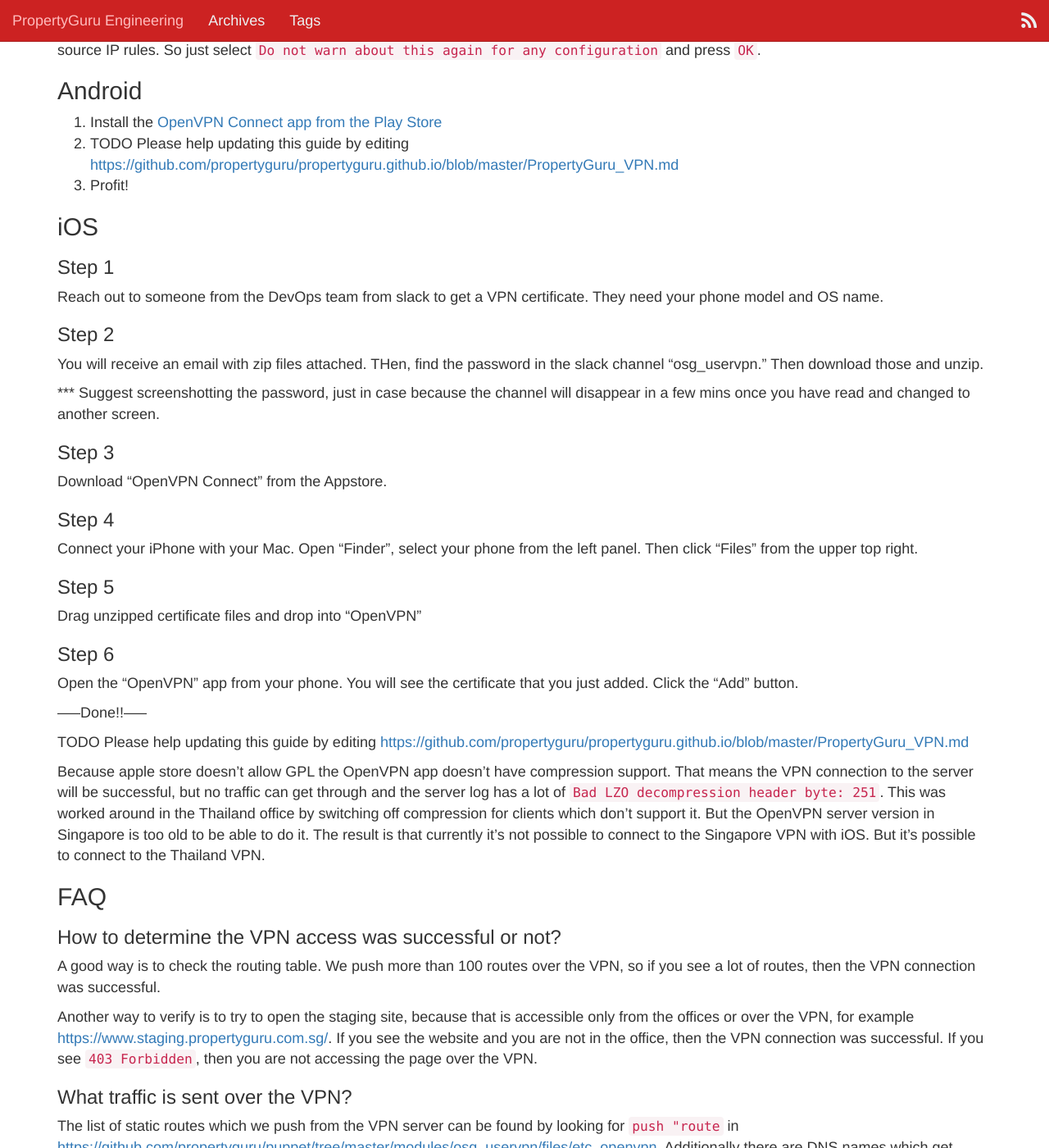
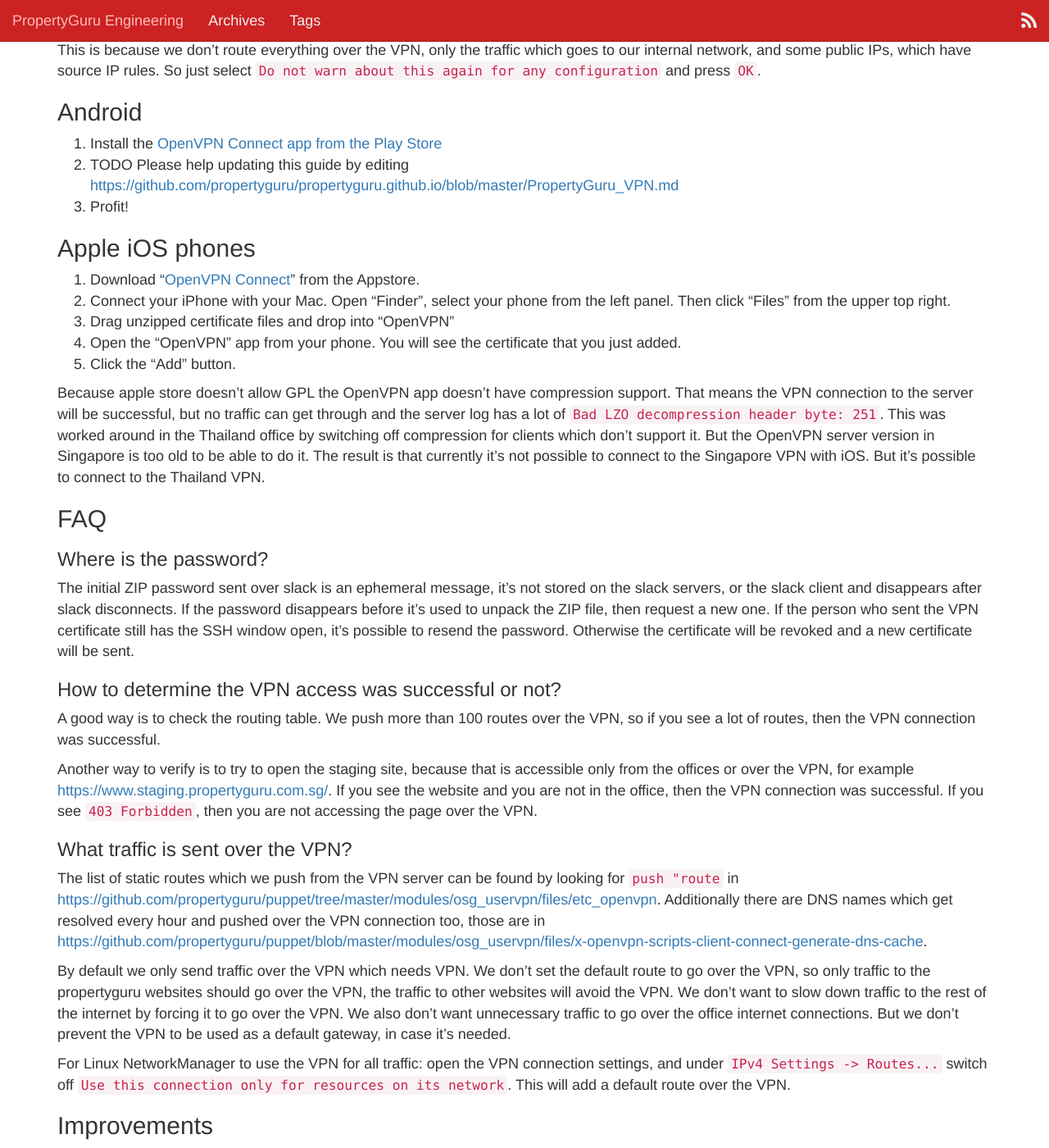
Before and after one commit to propertyguru/propertyguru.github.io, a Jekyll site: the page built from PropertyGuru_VPN.md, in a window 1280 px wide and 1400 px high, scrolled down 2842 px. Shown: the whole window at 82% size. Built offline with Jekyll 4.4.1, drawn with Linux system fonts in a browser that asks for light colours; nearby versions of some CDN libraries; our own code applies the rules of GitHub Pages for plain Markdown files; some of the changed text lies outside the part shown.

Commit message:
PropertyGuru_VPN.md: iOS instructions

```diff
--- a/PropertyGuru_VPN.md
+++ b/PropertyGuru_VPN.md
@@ -1,7 +1,7 @@
 <!-- this file can be viewed online at https://propertyguru.github.io/PropertyGuru_VPN/ -->
 # VPN Client
 
-When you want to connect to the PropertyGuru Singapore or Thailand office over VPN from home or somewhere else.
+When you want to connect to the PropertyGuru Singapore or Thailand office over VPN from home or somewhere else. For the system level documentation see <https://propertyguru.atlassian.net/wiki/display/IOD/VPN+Infrastructure>.
 
 Please add both the Singapore and Thailand config files, even if you intend to connect to only one, as in case the VPN in one offices is down then it will be possible to use the other office as a fallback.
 
@@ -65,50 +65,20 @@ This is because we don't route everything over the VPN, only the traffic which g
 2. TODO Please help updating this guide by editing <https://github.com/propertyguru/propertyguru.github.io/blob/master/PropertyGuru_VPN.md>
 3. Profit!
 
-## iOS
-
-### Step 1
-
-Reach out to someone from the DevOps team from slack to get a VPN certificate. They need your phone model and OS name.
-
-
-
-### Step 2
-You will receive an email with zip files attached. THen, find the password in the slack channel “osg_uservpn.” Then download those and unzip.
-
-*** Suggest screenshotting the password, just in case because the channel will disappear in a few mins once you have read and changed to another screen.
-
-
-
-### Step 3
-Download “OpenVPN Connect” from the Appstore.
-
-
-
-### Step 4
-Connect your iPhone with your Mac. Open “Finder”, select your phone from the left panel. Then click “Files” from the upper top right.
-
-
-
-### Step 5
-Drag unzipped certificate files and drop into “OpenVPN”
-
-
-
-### Step 6
-Open the “OpenVPN” app from your phone. You will see the certificate that you just added.
-Click the “Add” button.
-
-
-
------Done!!-----
-
-
-TODO Please help updating this guide by editing <https://github.com/propertyguru/propertyguru.github.io/blob/master/PropertyGuru_VPN.md>
+## Apple iOS phones
+1. Download “[OpenVPN Connect](https://apps.apple.com/th/app/openvpn-connect/id590379981)” from the Appstore.
+2. Connect your iPhone with your Mac. Open “Finder”, select your phone from the left panel. Then click “Files” from the upper top right.
+3. Drag unzipped certificate files and drop into “OpenVPN”
+4. Open the “OpenVPN” app from your phone. You will see the certificate that you just added.
+5. Click the “Add” button.
 
 Because apple store doesn't allow GPL the OpenVPN app doesn't have compression support. That means the VPN connection to the server will be successful, but no traffic can get through and the server log has a lot of `Bad LZO decompression header byte: 251`. This was worked around in the Thailand office by switching off compression for clients which don't support it. But the OpenVPN server version in Singapore is too old to be able to do it. The result is that currently it's not possible to connect to the Singapore VPN with iOS. But it's possible to connect to the Thailand VPN.
 
 ## FAQ
+
+### Where is the password?
+The initial ZIP password sent over slack is an ephemeral message, it's not stored on the slack servers, or the slack client and disappears after slack disconnects. If the password disappears before it's used to unpack the ZIP file, then request a new one. If the person who sent the VPN certificate still has the SSH window open, it's possible to resend the password. Otherwise the certificate will be revoked and a new certificate will be sent.
+
 ### How to determine the VPN access was successful or not?
 A good way is to check the routing table. We push more than 100 routes over the VPN, so if you see a lot of routes, then the VPN connection was successful.
 
@@ -120,3 +90,6 @@ The list of static routes which we push from the VPN server can be found by look
 By default we only send traffic over the VPN which needs VPN. We don't set the default route to go over the VPN, so only traffic to the propertyguru websites should go over the VPN, the traffic to other websites will avoid the VPN. We don't want to slow down traffic to the rest of the internet by forcing it to go over the VPN. We also don't want unnecessary traffic to go over the office internet connections. But we don't prevent the VPN to be used as a default gateway, in case it's needed.
 
 For Linux NetworkManager to use the VPN for all traffic: open the VPN connection settings, and under `IPv4 Settings -> Routes...` switch off `Use this connection only for resources on its network`. This will add a default route over the VPN.
+
+## Improvements
+Please help updating this guide by editing <https://github.com/propertyguru/propertyguru.github.io/blob/master/PropertyGuru_VPN.md>
```
